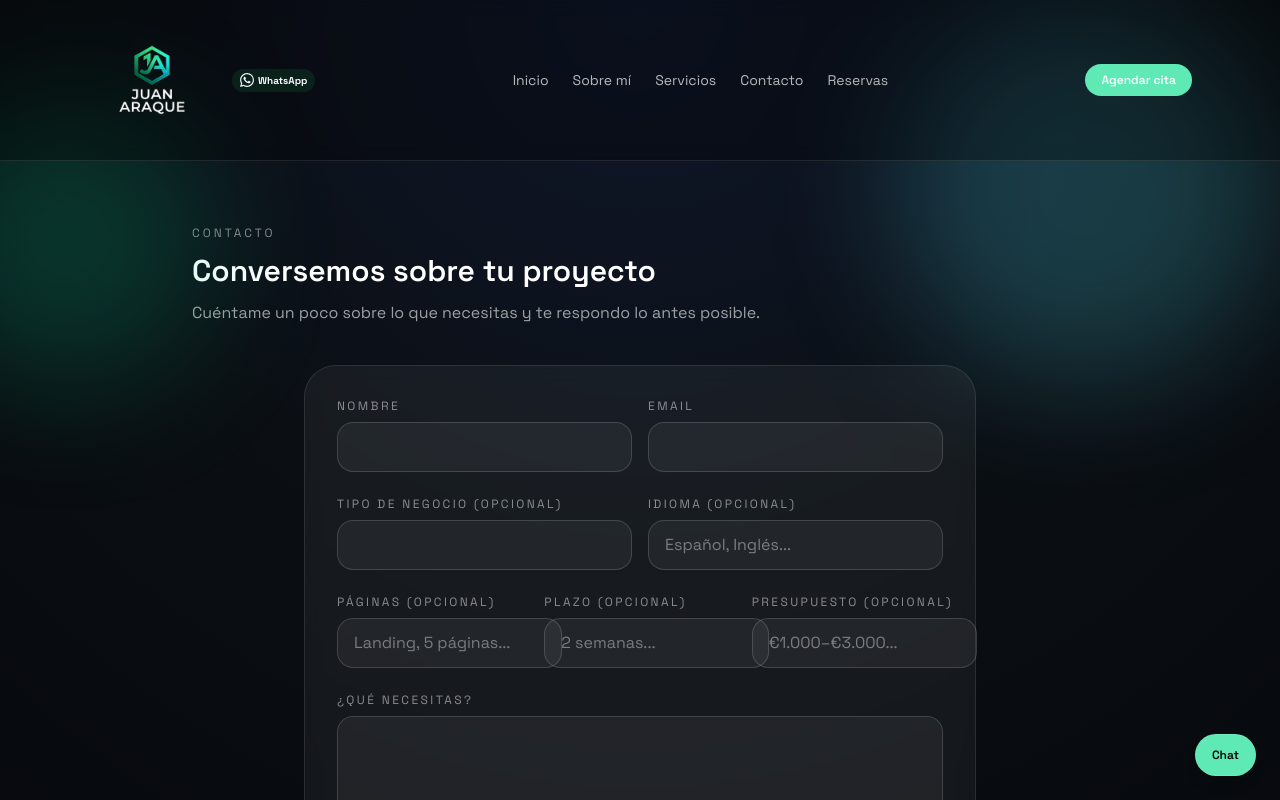
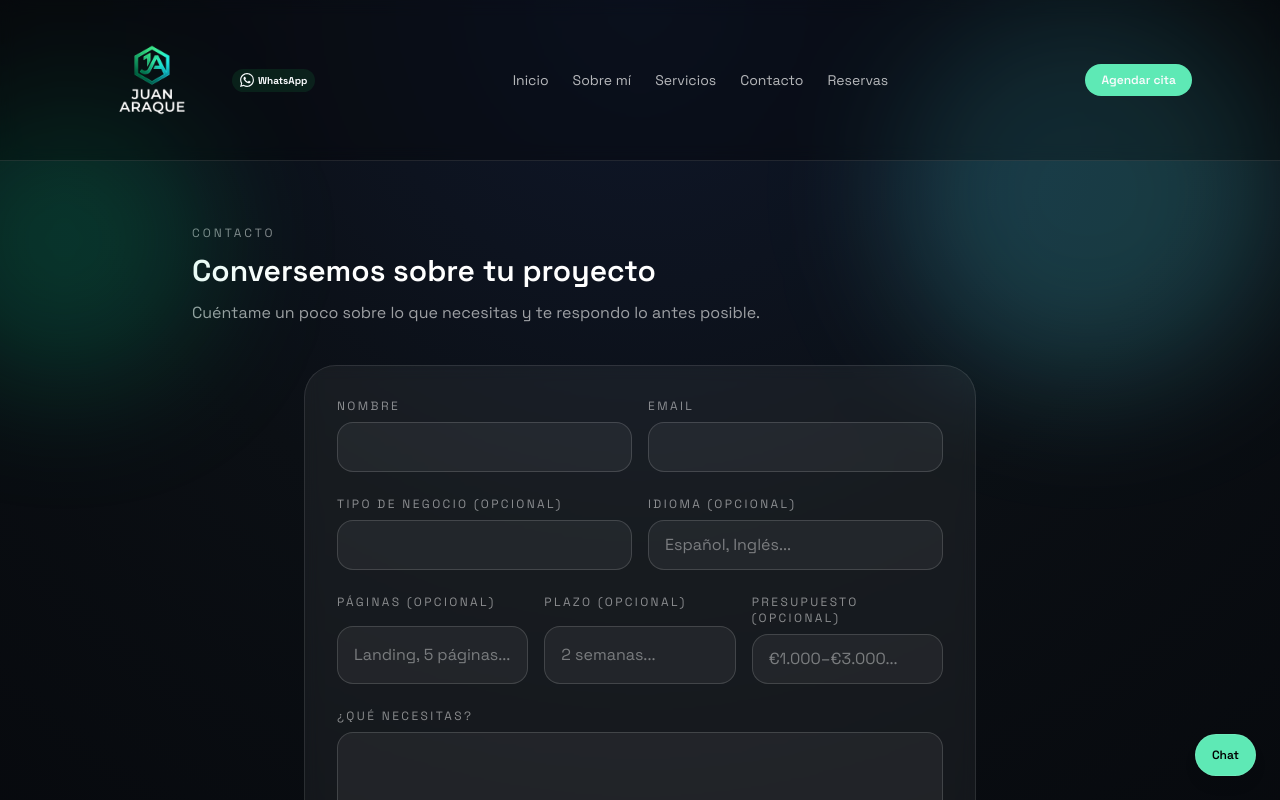
Before and after one commit to jaraque42/nextjs-boilerplate, a Next.js app: page /contacto in a window 1280 px wide. Shown: the top 800 px of the page. Built offline with nearby package versions, Linux system fonts and the light colour scheme.

Commit message:
Fix contacto form layout

```diff
--- a/app/contacto/page.tsx
+++ b/app/contacto/page.tsx
@@ -91,7 +91,7 @@ export default function Contacto() {
           className="mx-auto max-w-2xl grid gap-6 rounded-[32px] border border-white/10 bg-white/5 p-8 backdrop-blur"
         >
           <div className="grid gap-4 md:grid-cols-2">
-            <div className="grid gap-2">
+            <div className="grid min-w-0 gap-2">
               <label className="text-xs uppercase tracking-[0.2em] text-white/50">
                 Nombre
               </label>
@@ -102,11 +102,11 @@ export default function Contacto() {
                 onChange={(e) =>
                   setFormData({ ...formData, nombre: e.target.value })
                 }
-                className="rounded-2xl border border-white/15 bg-white/5 px-4 py-3 text-white placeholder:text-white/40 focus:border-emerald-300/50 outline-none transition"
+                className="w-full min-w-0 rounded-2xl border border-white/15 bg-white/5 px-4 py-3 text-white placeholder:text-white/40 outline-none transition focus:border-emerald-300/50"
               />
             </div>
 
-            <div className="grid gap-2">
+            <div className="grid min-w-0 gap-2">
               <label className="text-xs uppercase tracking-[0.2em] text-white/50">
                 Email
               </label>
@@ -117,7 +117,7 @@ export default function Contacto() {
                 onChange={(e) =>
                   setFormData({ ...formData, email: e.target.value })
                 }
-                className="rounded-2xl border border-white/15 bg-white/5 px-4 py-3 text-white placeholder:text-white/40 focus:border-emerald-300/50 outline-none transition"
+                className="w-full min-w-0 rounded-2xl border border-white/15 bg-white/5 px-4 py-3 text-white placeholder:text-white/40 outline-none transition focus:border-emerald-300/50"
               />
             </div>
           </div>
@@ -132,7 +132,7 @@ export default function Contacto() {
           />
 
           <div className="grid gap-4 md:grid-cols-2">
-            <div className="grid gap-2">
+            <div className="grid min-w-0 gap-2">
               <label className="text-xs uppercase tracking-[0.2em] text-white/50">
                 Tipo de negocio (opcional)
               </label>
@@ -142,11 +142,11 @@ export default function Contacto() {
                 onChange={(e) =>
                   setFormData({ ...formData, tipoNegocio: e.target.value })
                 }
-                className="rounded-2xl border border-white/15 bg-white/5 px-4 py-3 text-white placeholder:text-white/40 focus:border-emerald-300/50 outline-none transition"
+                className="w-full min-w-0 rounded-2xl border border-white/15 bg-white/5 px-4 py-3 text-white placeholder:text-white/40 outline-none transition focus:border-emerald-300/50"
               />
             </div>
 
-            <div className="grid gap-2">
+            <div className="grid min-w-0 gap-2">
               <label className="text-xs uppercase tracking-[0.2em] text-white/50">
                 Idioma (opcional)
               </label>
@@ -157,13 +157,13 @@ export default function Contacto() {
                 onChange={(e) =>
                   setFormData({ ...formData, idioma: e.target.value })
                 }
-                className="rounded-2xl border border-white/15 bg-white/5 px-4 py-3 text-white placeholder:text-white/40 focus:border-emerald-300/50 outline-none transition"
+                className="w-full min-w-0 rounded-2xl border border-white/15 bg-white/5 px-4 py-3 text-white placeholder:text-white/40 outline-none transition focus:border-emerald-300/50"
               />
             </div>
           </div>
 
-          <div className="grid gap-4 md:grid-cols-3">
-            <div className="grid gap-2">
+          <div className="grid gap-4 sm:grid-cols-2 lg:grid-cols-3">
+            <div className="grid min-w-0 gap-2">
               <label className="text-xs uppercase tracking-[0.2em] text-white/50">
                 Páginas (opcional)
               </label>
@@ -174,11 +174,11 @@ export default function Contacto() {
                 onChange={(e) =>
                   setFormData({ ...formData, paginas: e.target.value })
                 }
-                className="rounded-2xl border border-white/15 bg-white/5 px-4 py-3 text-white placeholder:text-white/40 focus:border-emerald-300/50 outline-none transition"
+                className="w-full min-w-0 rounded-2xl border border-white/15 bg-white/5 px-4 py-3 text-white placeholder:text-white/40 outline-none transition focus:border-emerald-300/50"
               />
             </div>
 
-            <div className="grid gap-2">
+            <div className="grid min-w-0 gap-2">
               <label className="text-xs uppercase tracking-[0.2em] text-white/50">
                 Plazo (opcional)
               </label>
@@ -189,11 +189,11 @@ export default function Contacto() {
                 onChange={(e) =>
                   setFormData({ ...formData, plazo: e.target.value })
                 }
-                className="rounded-2xl border border-white/15 bg-white/5 px-4 py-3 text-white placeholder:text-white/40 focus:border-emerald-300/50 outline-none transition"
+                className="w-full min-w-0 rounded-2xl border border-white/15 bg-white/5 px-4 py-3 text-white placeholder:text-white/40 outline-none transition focus:border-emerald-300/50"
               />
             </div>
 
-            <div className="grid gap-2">
+            <div className="grid min-w-0 gap-2">
               <label className="text-xs uppercase tracking-[0.2em] text-white/50">
                 Presupuesto (opcional)
               </label>
@@ -204,7 +204,7 @@ export default function Contacto() {
                 onChange={(e) =>
                   setFormData({ ...formData, presupuesto: e.target.value })
                 }
-                className="rounded-2xl border border-white/15 bg-white/5 px-4 py-3 text-white placeholder:text-white/40 focus:border-emerald-300/50 outline-none transition"
+                className="w-full min-w-0 rounded-2xl border border-white/15 bg-white/5 px-4 py-3 text-white placeholder:text-white/40 outline-none transition focus:border-emerald-300/50"
               />
             </div>
           </div>
@@ -220,7 +220,7 @@ export default function Contacto() {
               onChange={(e) =>
                 setFormData({ ...formData, objetivo: e.target.value })
               }
-              className="rounded-2xl border border-white/15 bg-white/5 px-4 py-3 text-white placeholder:text-white/40 focus:border-emerald-300/50 outline-none transition"
+              className="w-full min-w-0 rounded-2xl border border-white/15 bg-white/5 px-4 py-3 text-white placeholder:text-white/40 outline-none transition focus:border-emerald-300/50"
             />
           </div>
 
```
